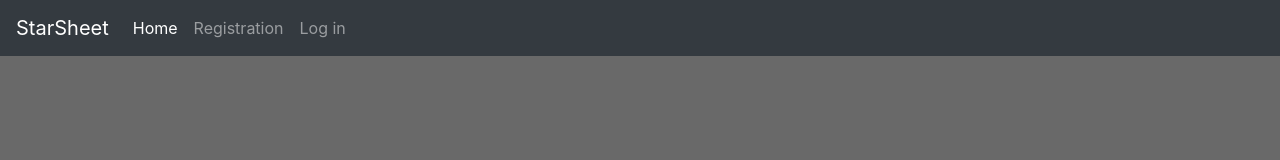
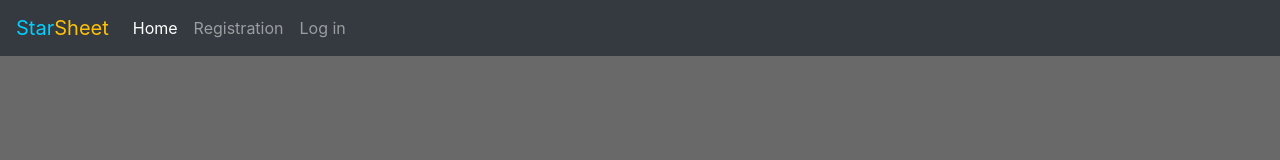
Before and after one commit to nielsdelestinne/StarSheet, an Angular app in the folder starsheet-frontend/: page /splash in a window 1280 px wide. Shown: the top 160 px of the page. Built offline with nearby package versions, Linux system fonts and the light colour scheme.

Commit message:
css added

```diff
--- a/starsheet-frontend/src/styles.css
+++ b/starsheet-frontend/src/styles.css
@@ -1,3 +1,11 @@
 body {
   background-color: dimgrey;
 }
+
+.starsheet-title-color-1 {
+  color: #00cfff;
+}
+
+.starsheet-title-color-2 {
+  color: #ffc107;
+}
```
Also changed, not shown: 1 other file (tests, documents, lock files or other folders).
